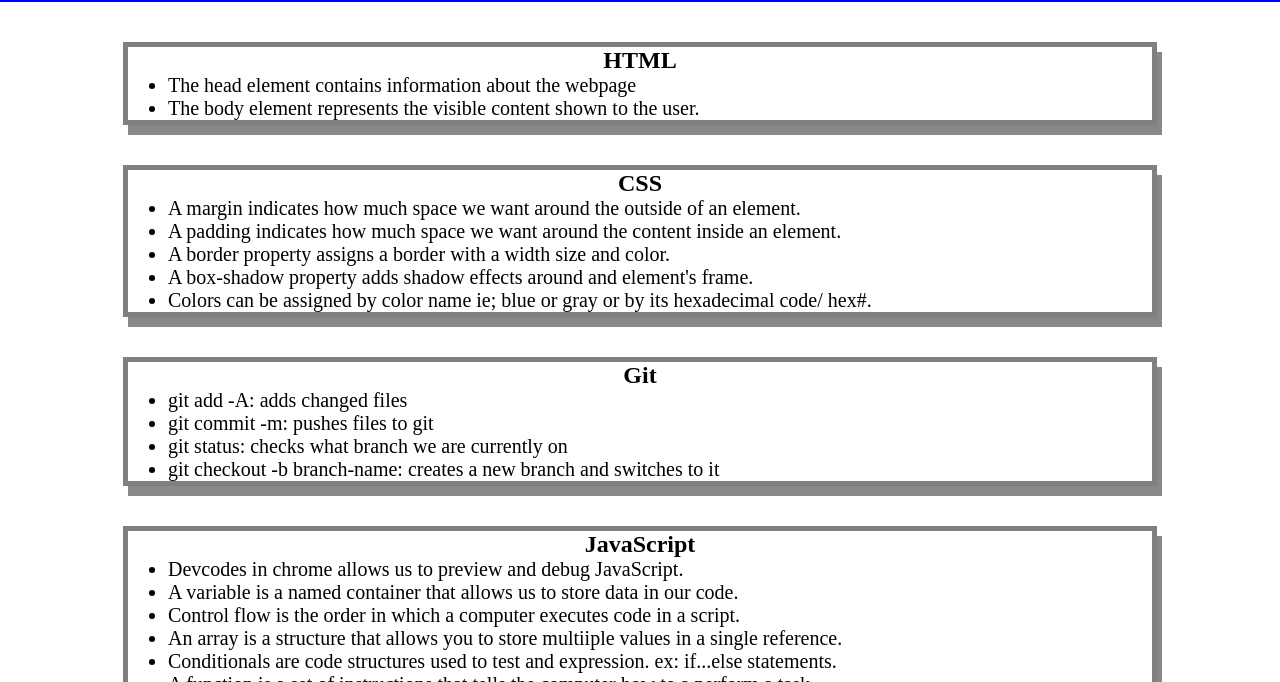
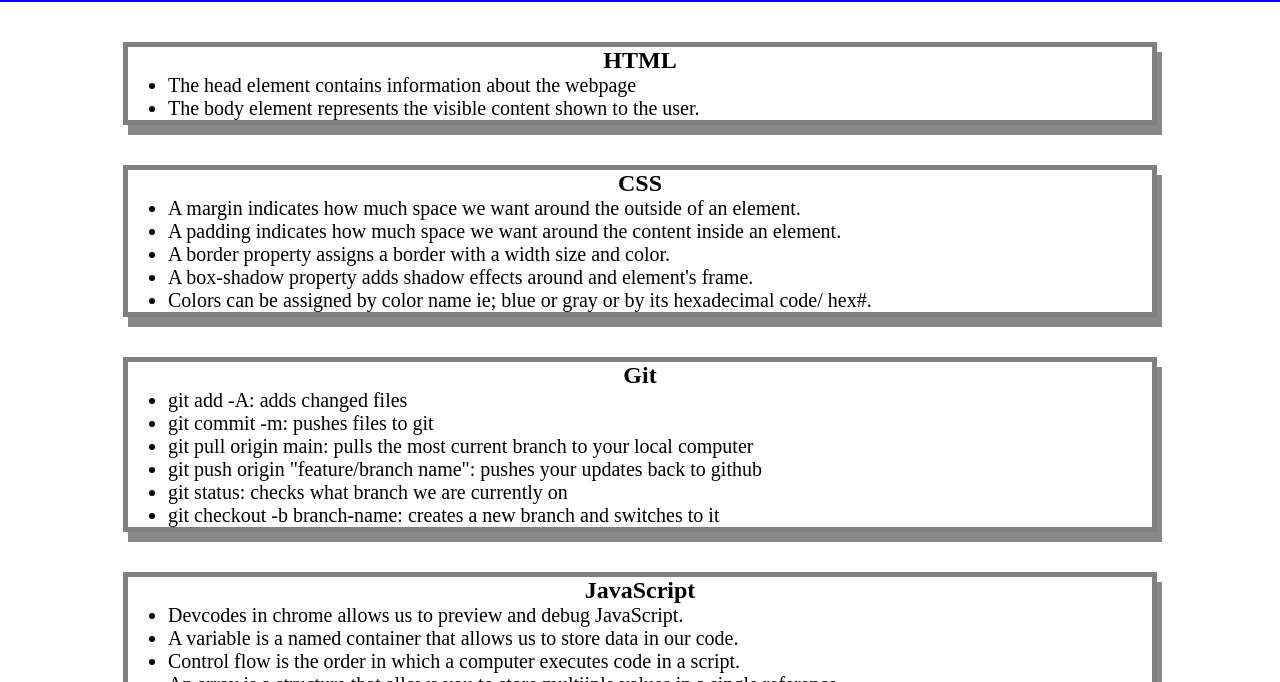
Before and after one commit to baileydl/prework-study-guide, a plain HTML site: page prework-study-guide/index.html in a window 1280 px wide. Shown: the part 118-800 px from the top of the page. Drawn offline with Linux system fonts and the light colour scheme.

Commit message:
updated project README file

```diff
--- a/prework-study-guide/index.html
+++ b/prework-study-guide/index.html
@@ -36,6 +36,8 @@
         <ul>
           <li>git add -A: adds changed files</li>
           <li>git commit -m: pushes files to git</li>
+          <li>git pull origin main: pulls the most current branch to your local computer</li>
+          <li>git push origin "feature/branch name": pushes your updates back to github</li>
           <li>git status: checks what branch we are currently on</li>
           <li>git checkout -b branch-name: creates a new branch and switches to it</li>
         </ul>
```
Also changed, not shown: 1 other file.
